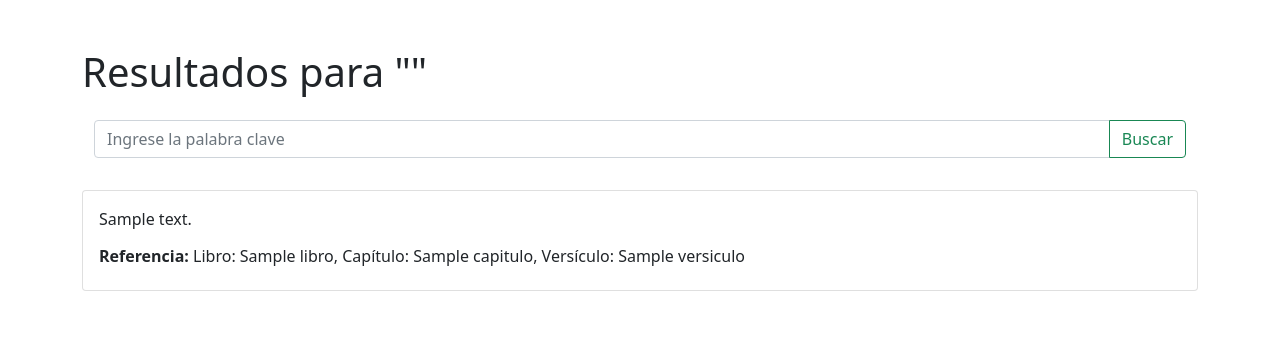
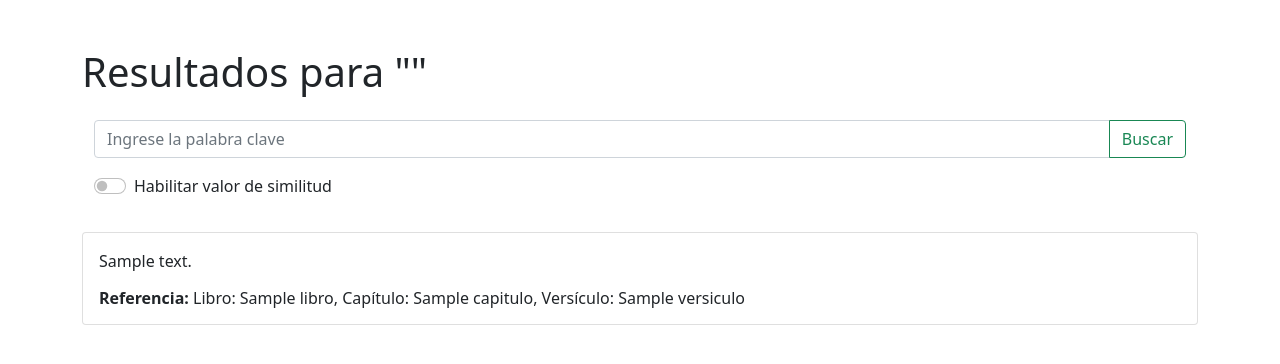
Before and after one commit to MarjorieFalconeG/Buscador-web, a Django app: template PaginaWeb/buscador/unidades_pensamientoDHH/templates/unidades_pensamientoDHH/resultados.html in a window 1280 px wide. Shown: the top 364 px of the page. Run offline with Django 5.2, Linux system fonts and the light colour scheme; the template is opened without the code that fills it: most values are stand-ins (such as "Sample title", 1, 10 or a date in 2020).

Commit message:
Version1 Finalizada

```diff
--- a/PaginaWeb/Librerias.txt
+++ b/PaginaWeb/Librerias.txt
@@ -3,4 +3,6 @@ pip install scikit-learn
 pip install mysqlclient
 npm install bootstrap jquery popper.js
 pip install django-bootstrap4
+pip install requests
+pip install nltk
 python manage.py migrate
--- a/PaginaWeb/buscador/buscador/settings.py
+++ b/PaginaWeb/buscador/buscador/settings.py
@@ -86,7 +86,7 @@ DATABASES = {
         'ENGINE': 'django.db.backends.mysql',
         'NAME': 'tesis',
         'USER': 'root',
-        'PASSWORD': '12345',
+        'PASSWORD': '123456',
         'HOST': 'localhost',
         'PORT': '3306',
     }
--- a/PaginaWeb/buscador/unidades_pensamientoDHH/templates/unidades_pensamientoDHH/resultados.html
+++ b/PaginaWeb/buscador/unidades_pensamientoDHH/templates/unidades_pensamientoDHH/resultados.html
@@ -4,6 +4,14 @@
     <link href="https://cdn.jsdelivr.net/npm/bootstrap@5.0.2/dist/css/bootstrap.min.css" rel="stylesheet" integrity="sha384-EVSTQN3/azprG1Anm3QDgpJLIm9Nao0Yz1ztcQTwFspd3yD65VohhpuuCOmLASjC" crossorigin="anonymous">
     <script src="https://cdn.jsdelivr.net/npm/bootstrap@5.0.2/dist/js/bootstrap.bundle.min.js" integrity="sha384-MrcW6ZMFYlzcLA8Nl+NtUVF0sA7MsXsP1UyJoMp4YLEuNSfAP+JcXn/tWtIaxVXM" crossorigin="anonymous"></script>
     <title>Resultados de Búsqueda</title>
+    <style>
+        .form-similitud {
+            display: none;
+        }
+        .similitudBusqueda{
+            display: none;
+        }
+    </style>
 </head>
 <body>
     <div class="container">
@@ -11,9 +19,16 @@
         <form class="mt-3" action="{% url 'resultados' %}" method="get">
             <nav class="navbar bg-body-tertiary">
                 <div class="container-fluid">
-                    <div class="input-group">
+                    <div class="input-group mb-3">
                         <input class="form-control " type="text" name="q" placeholder="Ingrese la palabra clave" required>
                         <button class="btn btn-outline-success" type="submit">Buscar</button>
+                    </div>
+                    <div class="d-flex align-items-center">
+                        <div class="form-check form-switch me-3">
+                            <input class="form-check-input" type="checkbox" id="flexSwitchCheckDefault" onchange="toggleSimilitudInput()">
+                            <label class="form-check-label" for="flexSwitchCheckDefault">Habilitar valor de similitud</label>
+                        </div>
+                        <input class="form-control-sm form-similitud" type="number" step="0.01" name="similitud" placeholder="0.05">
                     </div>
                 </div>
             </nav>
@@ -22,15 +37,32 @@
             {% for resultado in resultados %}
             <div class="card mb-3">
                 <div class="card-body">
-                    {% comment %} <p><strong>Similitud:</strong> {{ resultado.similitud }}</p> {% endcomment %}
-                    {% comment %} <p><strong>Unidad de pensamiento:</strong> {{ resultado.contenido }}</p> {% endcomment %}
-                    <p> {{ resultado.contenido }}</p>
-                    <h6><strong>Referencia:</strong> Libro: {{ resultado.libro }}, Capítulo: {{ resultado.capitulo }}, Versículo: {{ resultado.versiculo }}</h6>
+                    <p class="card-text similitudBusqueda"><strong>Similitud:</strong> {{ resultado.similitud }}</p>
+                    <p class="card-text">{{ resultado.contenido }}</p>
+                    <h6 class="card-text"><strong>Referencia:</strong> Libro: {{ resultado.libro }}, Capítulo: {{ resultado.capitulo }}, Versículo: {{ resultado.versiculo }}</h6>
                 </div>
             </div>
             {% endfor %}
         </div>
     </div>
+    <script>
+        function toggleSimilitudInput() {
+            const checkbox = document.getElementById('flexSwitchCheckDefault');
+            const inputSimilitud = document.querySelector('.form-similitud');
+            const similitudBusqueda = document.querySelectorAll('.similitudBusqueda');
+            if (checkbox.checked) {
+                inputSimilitud.style.display = 'inline-block';
+                similitudBusqueda.forEach(similitud => {
+                    similitud.style.display = 'inline-block';
+                });
+            } else {
+                inputSimilitud.style.display = 'none';
+                similitudBusqueda.forEach(similitud => {
+                    similitud.style.display = 'none';
+                });
+            }
+        }
+    </script>
     <script src="https://cdn.jsdelivr.net/npm/@popperjs/core@2.9.2/dist/umd/popper.min.js" integrity="sha384-IQsoLXl5PILFhosVNubq5LC7Qb9DXgDA9i+tQ8Zj3iwWAwPtgFTxbJ8NT4GN1R8p" crossorigin="anonymous"></script>
     <script src="https://cdn.jsdelivr.net/npm/bootstrap@5.0.2/dist/js/bootstrap.min.js" integrity="sha384-cVKIPhGWiC2Al4u+LWgxfKTRIcfu0JTxR+EQDz/bgldoEyl4H0zUF0QKbrJ0EcQF" crossorigin="anonymous"></script>
 </body>
```
Also changed, not shown: PaginaWeb/buscador/unidades_pensamientoDHH/templates/unidades_pensamientoDHH/index.html (+24 -2 lines), PaginaWeb/buscador/unidades_pensamientoDHH/views.py (+32 -3 lines).
